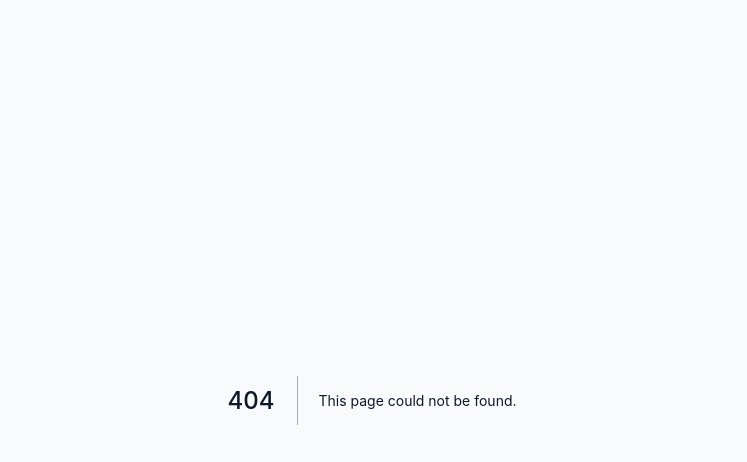
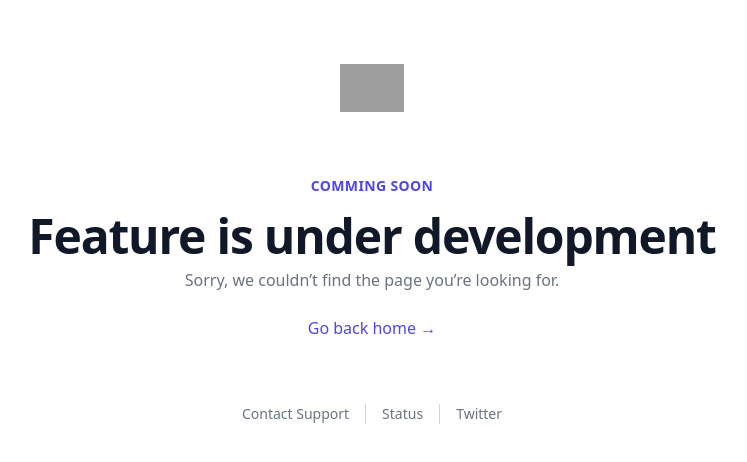
Before and after one commit to AntAnalytics/ant-app, a Next.js app: page /commingsoon in a window 1280 px wide. Before the commit this address had no page. Shown: the top 462 px of the page, without its empty margins (268-1015 px from the left). Built offline with nearby package versions, Linux system fonts and the light colour scheme; grey boxes are pictures that could not be loaded.

Commit message:
changes done

```diff
--- a/layouts/dashboard.tsx
+++ b/layouts/dashboard.tsx
@@ -20,15 +20,44 @@ import Link from 'next/link';
 
 const navigation = [
   { name: 'Dashboard', href: '/dashboard', icon: HomeIcon },
-  // { name: 'Team', href: '#', icon: UsersIcon, current: false },
-  // { name: 'Projects', href: '#', icon: FolderIcon, current: false },
-  // { name: 'Calendar', href: '#', icon: CalendarIcon, current: false },
   {
     name: 'Smart Documents',
     href: '/smart-documentation',
     icon: InboxIcon,
   },
-  // { name: 'Reports', href: '#', icon: ChartBarIcon },
+  {
+    name: 'Smart Auditing System',
+    href: '/checklist/fssai-mandatory',
+    icon: BellIcon,
+  },
+  {
+    name: 'Tech Based Regulatory Compliance',
+    href: '/commingsoon',
+    icon: UsersIcon,
+  },
+  {
+    name: 'Smart Food Safety Management System',
+    href: '/commingsoon',
+    icon: FolderIcon,
+  },
+  {
+    name: 'VR Based Training System  ',
+    href: '/commingsoon',
+    icon: CalendarIcon,
+  },
+  {
+    name: 'Smart Supplier Management System  ',
+    href: '/commingsoon',
+    icon: ChartBarIcon,
+  },
+  { name: 'Smart Laboratory  ', href: '/commingsoon', icon: ChartBarIcon },
+  {
+    name: 'Digital Specifications  ',
+    href: '/commingsoon',
+    icon: ChartBarIcon,
+  },
+  { name: 'Smart GFSI  ', href: '/commingsoon', icon: ChartBarIcon },
+  { name: 'Smart  EMP', href: '/commingsoon', icon: ChartBarIcon },
 ];
 const userNavigation = [
   { name: 'Settings', href: '/setting' },
@@ -47,6 +76,7 @@ const DashboardLayout: FunctionComponent<DashboardLayoutProps> = ({
 }) => {
   const router = useRouter();
   const { data: session, status } = useSession();
+  const ActiveFeatures = 3;
 
   const [sidebarOpen, setSidebarOpen] = useState(false);
 
@@ -158,7 +188,13 @@ const DashboardLayout: FunctionComponent<DashboardLayoutProps> = ({
             </div>
             <div className='flex flex-1 flex-col overflow-y-auto'>
               <nav className='flex-1 space-y-1 px-2 py-4'>
-                {navigation.map((item) => (
+                {navigation.map((item, index) => (
+                  <>
+                    {index === ActiveFeatures && (
+                      <span className='ml-4 text-white/75'>
+                        --- comming soon ---
+                      </span>
+                    )}
                     <Link key={item.name} href={item.href}>
                       <a
                         className={classNames(
@@ -180,6 +216,7 @@ const DashboardLayout: FunctionComponent<DashboardLayoutProps> = ({
                         {item.name}
                       </a>
                     </Link>
+                  </>
                 ))}
               </nav>
             </div>
--- /dev/null
+++ b/pages/commingsoon.tsx
@@ -0,0 +1,78 @@
+import type { NextPage } from 'next';
+import Link from 'next/link';
+
+/* This example requires Tailwind CSS v2.0+ */
+const SoonPage: NextPage = () => {
+  return (
+    <>
+      <div className='flex min-h-full flex-col bg-white pt-16 pb-12'>
+        <main className='mx-auto flex w-full max-w-7xl flex-grow flex-col justify-center px-4 sm:px-6 lg:px-8'>
+          <div className='flex flex-shrink-0 justify-center'>
+            <Link href='/'>
+              <a className='inline-flex'>
+                <span className='sr-only'>Workflow</span>
+                <img
+                  className='h-12 w-auto'
+                  src='https://tailwindui.com/img/logos/workflow-mark.svg?color=indigo&shade=600'
+                  alt=''
+                />
+              </a>
+            </Link>
+          </div>
+          <div className='py-16'>
+            <div className='text-center'>
+              <p className='text-sm font-semibold uppercase tracking-wide text-indigo-600'>
+                Comming Soon
+              </p>
+              <h1 className='mt-2 text-4xl font-extrabold tracking-tight text-gray-900 sm:text-5xl'>
+                Feature is under development
+              </h1>
+              <p className='mt-2 text-base text-gray-500'>
+                Sorry, we couldn’t find the page you’re looking for.
+              </p>
+              <div className='mt-6'>
+                <Link href='/'>
+                  <a className='text-base font-medium text-indigo-600 hover:text-indigo-500'>
+                    Go back home<span aria-hidden='true'> &rarr;</span>
+                  </a>
+                </Link>
+              </div>
+            </div>
+          </div>
+        </main>
+        <footer className='mx-auto w-full max-w-7xl flex-shrink-0 px-4 sm:px-6 lg:px-8'>
+          <nav className='flex justify-center space-x-4'>
+            <a
+              href='#'
+              className='text-sm font-medium text-gray-500 hover:text-gray-600'
+            >
+              Contact Support
+            </a>
+            <span
+              className='inline-block border-l border-gray-300'
+              aria-hidden='true'
+            />
+            <a
+              href='#'
+              className='text-sm font-medium text-gray-500 hover:text-gray-600'
+            >
+              Status
+            </a>
+            <span
+              className='inline-block border-l border-gray-300'
+              aria-hidden='true'
+            />
+            <a
+              href='#'
+              className='text-sm font-medium text-gray-500 hover:text-gray-600'
+            >
+              Twitter
+            </a>
+          </nav>
+        </footer>
+      </div>
+    </>
+  );
+};
+
+export default SoonPage;
--- a/pages/smart-documentation/[department]/[purchase].tsx
+++ b/pages/smart-documentation/[department]/[purchase].tsx
@@ -168,7 +168,6 @@ function PurchasePage({}: InferGetServerSidePropsType<
       setRecords([]);
     }
   });
-  console.log({ records });
 
   return (
     <DocumentationLayout>
--- a/pages/smart-documentation/index.tsx
+++ b/pages/smart-documentation/index.tsx
@@ -350,6 +350,7 @@ function SmartDocumentationPage({}: InferGetServerSidePropsType<
                               fill='#8884d8'
                               paddingAngle={5}
                               dataKey='value'
+                              label
                             >
                               {data01.map((entry, index) => (
                                 <Cell
@@ -369,6 +370,7 @@ function SmartDocumentationPage({}: InferGetServerSidePropsType<
                               fill='#8884d8'
                               paddingAngle={5}
                               dataKey='value'
+                              label
                             >
                               {data02.map((entry, index) => (
                                 <Cell
```
Lines whose indentation alone changed are shown as unchanged.
